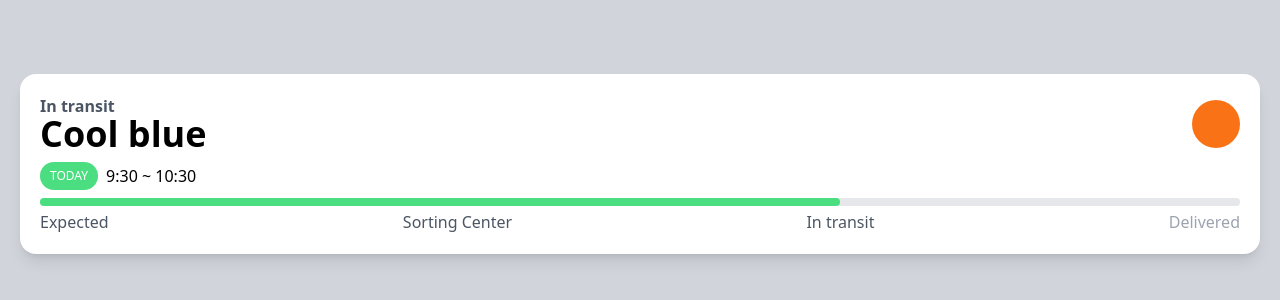
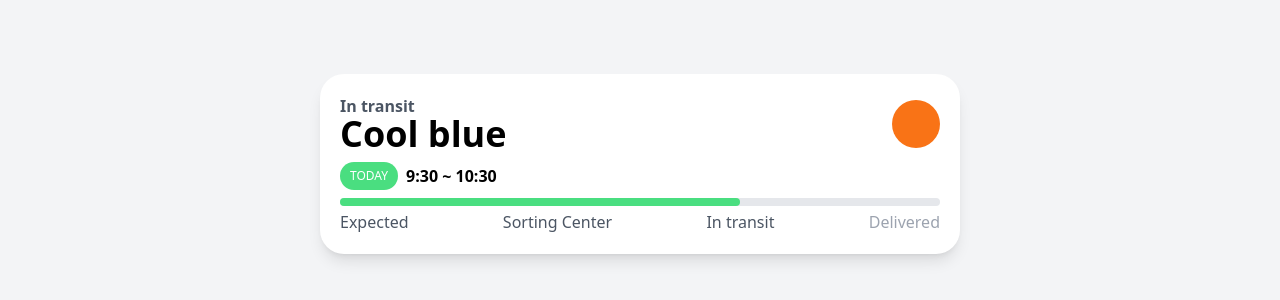
Before and after one commit to taegeumLee/carrot-market, a Next.js app in the folder Desktop/carrot-market/: page / in a window 1280 px wide. Shown: the part 236-536 px from the top of the page. Built offline with nearby package versions, Linux system fonts and the light colour scheme.

Commit message:
#3.3[TAILWIND] Modifiers

```diff
--- a/Desktop/carrot-market/app/page.tsx
+++ b/Desktop/carrot-market/app/page.tsx
@@ -2,35 +2,37 @@
 
 export default function Home() {
   return (
-    <main className="bg-gray-300 h-screen flex items-center justify-center p-5">
-      <div className="bg-white w-full shadow-lg p-5 rounded-2xl">
+    <main className="bg-gray-100 h-screen flex items-center justify-center p-5 dark:bg-gray-700">
+      <div className="bg-white w-full shadow-lg p-5 rounded-3xl max-w-screen-sm dark:bg-gray-600">
         <div className="flex justify-between items-center">
           <div className="flex flex-col">
-            <span className="text-gray-600 font-semibold -mb-1">
+            <span className="text-gray-600 font-semibold -mb-1 dark:text-gray-300">
               In transit
             </span>
-            <span className="text-4xl font-semibold ">Cool blue</span>
+            <span className="text-4xl font-semibold dark:text-white">
+              Cool blue
+            </span>
           </div>
           <div className="size-12 bg-orange-500 rounded-full" />
         </div>
 
         <div className="my-2 flex items-center gap-2">
-          <span className="bg-green-400 text-white uppercase px-2.5 py-1.5 text-xs font-medium rounded-full">
+          <span className="bg-green-400 text-white uppercase px-2.5 py-1.5 text-xs font-medium rounded-full hover:bg-green-500 hover:scale-125 transition">
             Today
           </span>
-          <span>9:30 ~ 10:30</span>
+          <span className="font-semibold dark:text-gray-100">9:30 ~ 10:30</span>
         </div>
 
         <div className="relative">
           <div className="bg-gray-200 w-full h-2 rounded-full absolute" />
-          <div className="bg-green-400 w-2/3 h-2 rounded-full absolute" />
+          <div className="bg-green-400 w-2/3 h-2 rounded-full absolute " />
         </div>
 
-        <div className="flex justify-between items-center mt-5 text-gray-600">
+        <div className="flex justify-between items-center mt-5 text-gray-600 dark:text-gray-300">
           <span>Expected</span>
           <span>Sorting Center</span>
           <span>In transit</span>
-          <span className="text-gray-400">Delivered</span>
+          <span className="text-gray-400 dark:text-gray-500">Delivered</span>
         </div>
       </div>
     </main>
```
